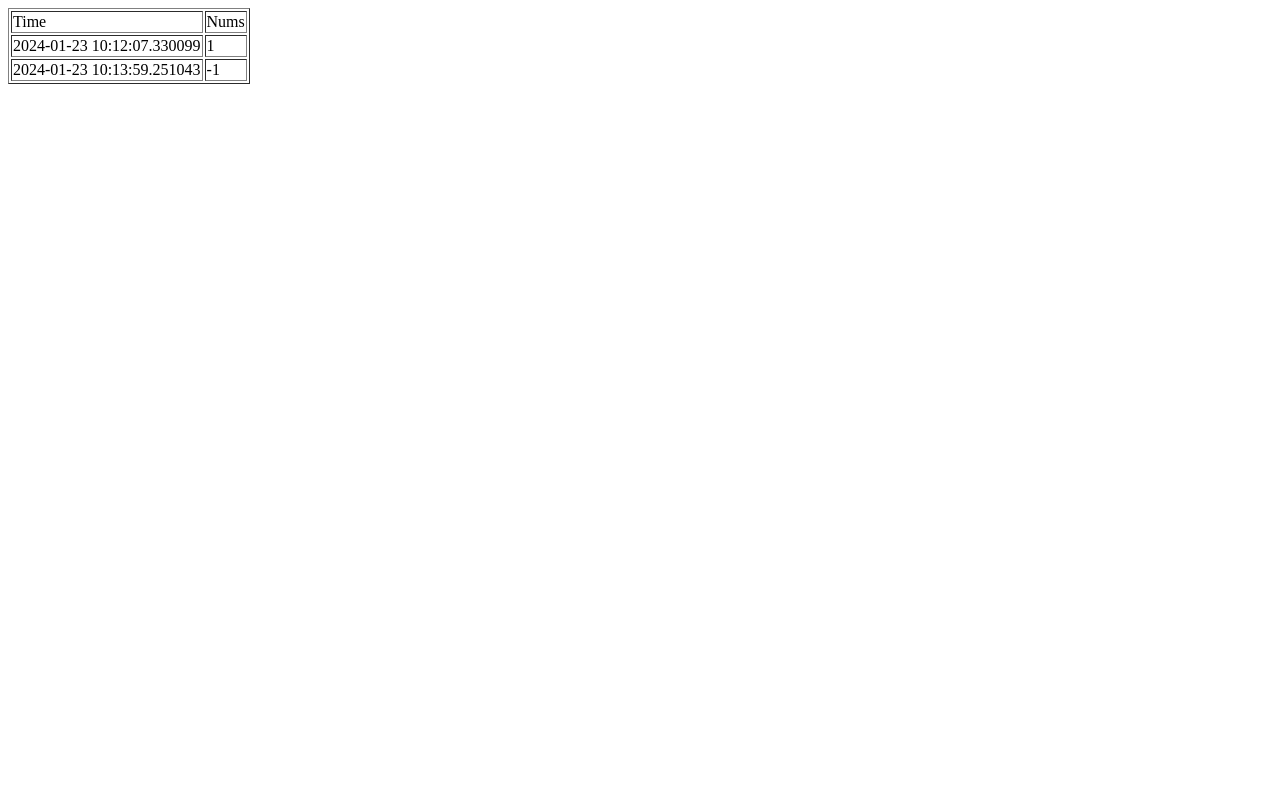
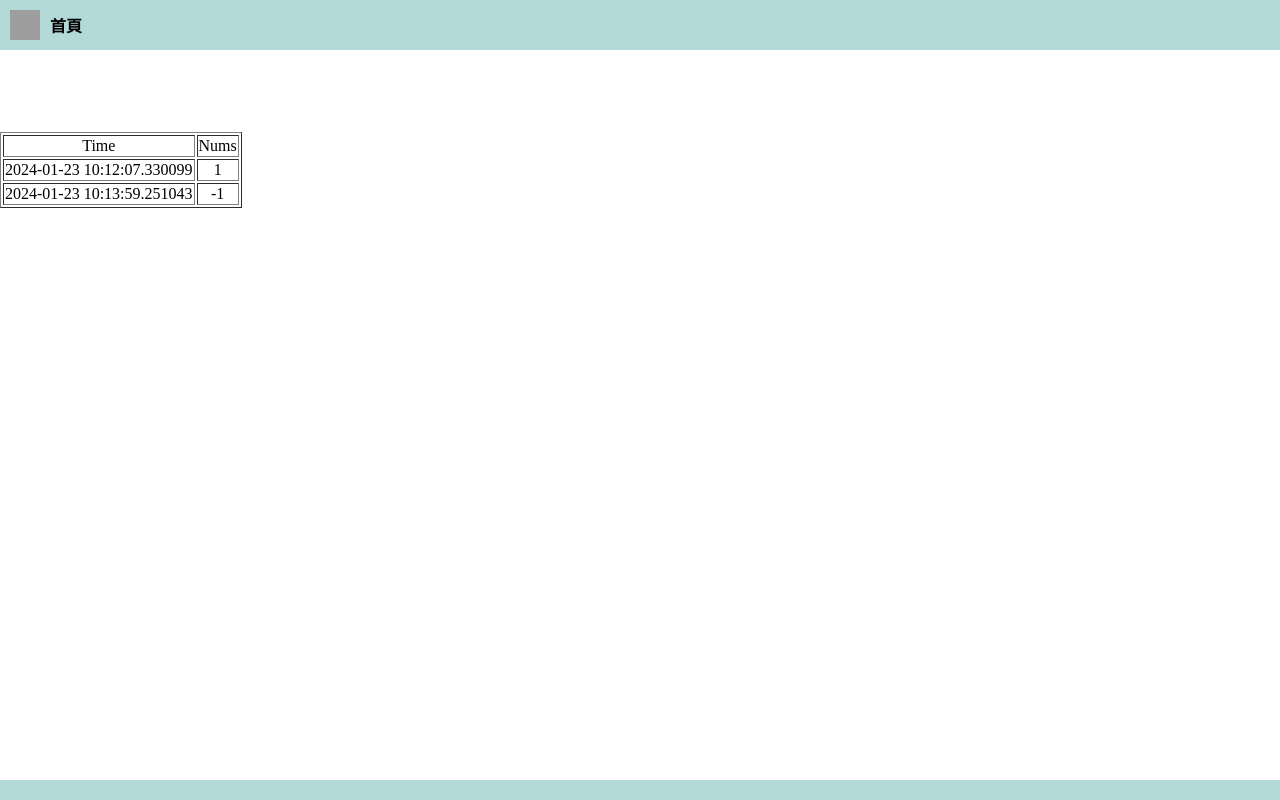
Before and after one commit to Neko-no-akuma-TW/KGHS-Project, a Flask app: page /seller_dealed in a window 1280 px wide. Run offline with Flask 3, Linux system fonts and the light colour scheme; grey boxes are pictures that could not be loaded.

Commit message:
Update seller_dealed.html

```diff
--- a/templates/seller_dealed.html
+++ b/templates/seller_dealed.html
@@ -2,14 +2,92 @@
 <html lang="en">
 <head>
   <meta charset="UTF-8">
+  <meta name="viewport" content="width=device-width,initial-scale=1.0">
+  <style>
+    html,body{
+      height:100%;
+      margin:0;
+      padding:0;
+    }
+    .header{
+      position:fixed;
+      top:0;
+      left:0;
+      right:0;
+      display:flex;
+      justify-content:flex-start;
+      align-items:center;
+      padding:10px;
+      background-color:#B3D9D9;
+    }
+    .house-icon{
+      width:30px;
+      height:30px;
+      background-image: url('https://e7.pngegg.com/pngimages/98/702/png-clipart-font-awesome-computer-icons-house-icon-design-house-angle-logo-thumbnail.png');
+      background-size:cover;
+      margin-right:10px;
+    }
+    .footer{
+      position:fixed;
+      bottom:0;
+      left:0;
+      right:0;
+      background-color:#B3D9D9;
+      padding:10px;
+      text-align:center;
+    }
+    .content{
+      padding-top:60px;
+      padding-bottom:60px;
+      text-align:center;
+    }
+    .button-container{
+      text-align:center;
+    }
+    .button{
+      background-color:#B3D9D9;
+      color:#000000;
+      font-size:24px;
+      width:600px;
+      height:100px;
+      line-height:100px;
+      border:none;
+      border-radius:5px;
+      cursor:pointer;
+      display:inline-block;
+      text-decoration:none;
+      margin:10px;
+    }
+    .button span{
+      display:inline-block;
+      vertical-align: middle;
+      line-height: normal;
+    }
+    .home-link{
+      text-decoration:none;
+      color:#000000;
+      font-weight:bold;
+    }
+  </style>
     <title>Buyer Deals Detail</title>
 </head>
 <body>
+  <div class="header">
+    <div class="house-icon"></div>
+    <a class="home-link">首頁</a>
+  </div>
+  <br><br><br><br>
+  <div class="content">
+    <div class="button-container">
       <table border>
         <tr><td>Time</td><td>Nums</td></tr>
         {% for i in times %}
           <tr><td>{{ i }}</td><td>{{ prices[times.index(i)] }}</td></tr>
         {% endfor %}
       </table>
+    </div>
+  </div>
+    <br>
+    <div class="footer"></div>
 </body>
 </html>
```
Lines whose indentation alone changed are shown as unchanged.
